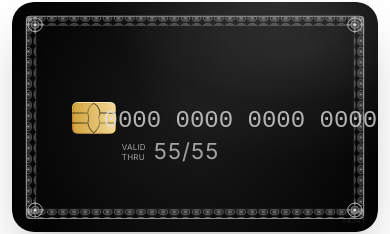
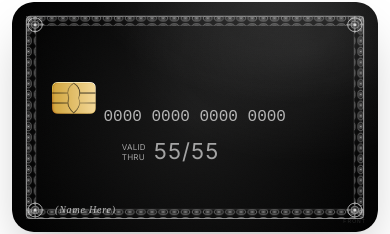
Before and after one commit to faysalsarker-dev/cardon-card, a React (Vite) app: page /order/ in a window 390 px wide. Shown: the part 127-361 px from the top of the page. Built offline with nearby package versions, Linux system fonts and the light colour scheme.

Commit message:
fix card design

```diff
--- a/src/components/modules/home/order/CardFace.tsx
+++ b/src/components/modules/home/order/CardFace.tsx
@@ -216,7 +216,7 @@ export default function CardFace({
 
       {/* ── Chip (front only) ── */}
       {isFront && (
-        <div className="absolute top-25 left-15" style={{width: "12%", aspectRatio: "56/44" }}>
+        <div className="absolute md:top-25 md:left-15    top-20 left-10" style={{width: "12%", aspectRatio: "56/44" }}>
           <ChipSVG />
         </div>
       )}
@@ -232,7 +232,7 @@ export default function CardFace({
       {/* ── Card number ── */}
       {showNumber && (
         <div
-          className="absolute text-2xl font-extrabold"
+          className="absolute lg:text-2xl font-extrabold"
           style={{
             left: isFront ? "25%" : "6%",
             top: "45%",
@@ -253,7 +253,7 @@ export default function CardFace({
   style={{ left: "30%", top: "60%", color: tc, opacity: 0.7 }}
 >
   {/* VALID THRU */}
-  <div className="flex flex-col text-[8px] leading-[10px] tracking-wide">
+  <div className="flex flex-col text-[8px] leading-2.5 tracking-wide">
     <span>VALID</span>
     <span>THRU</span>
   </div>
--- a/src/pages/order/OrderPage.tsx
+++ b/src/pages/order/OrderPage.tsx
@@ -50,7 +50,7 @@ export default function OrderPage() {
 
   const [state, setState] = useState<CardState>({
     holderName: "", cardNumberSide: "front", cardNameSide: "front",
-    nameFrontPos: { x: 30, y: 255 }, nameBackPos: { x: 30, y: 255 },
+    nameFrontPos: { x: 30, y: 200 }, nameBackPos: { x: 30, y: 255 },
     logoPos: { x: 260, y: 14 }, comment: "", color: "black",
     logoSize: 40,
     border: "ornate", customTexts: [], logo: null,
```
